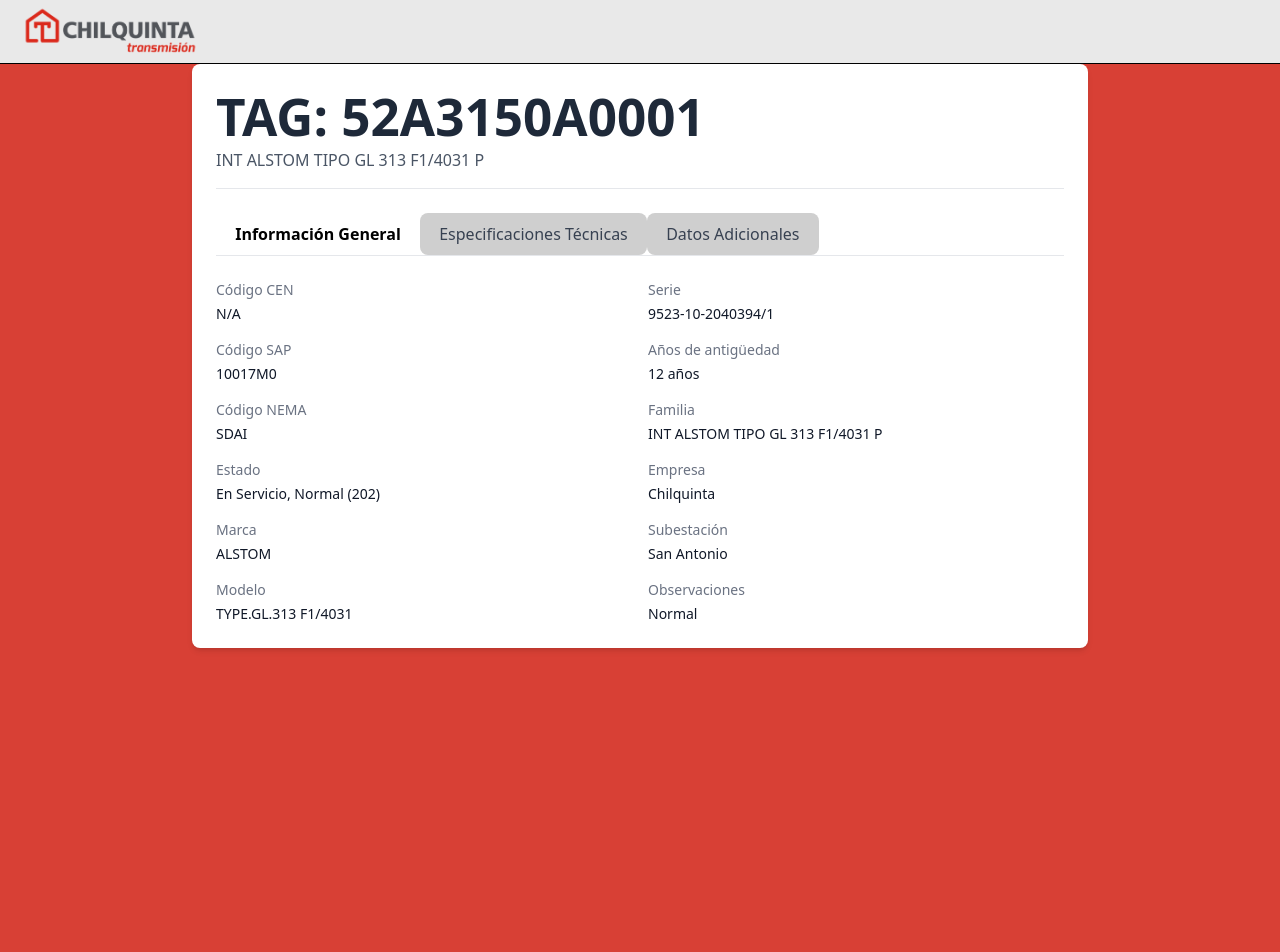
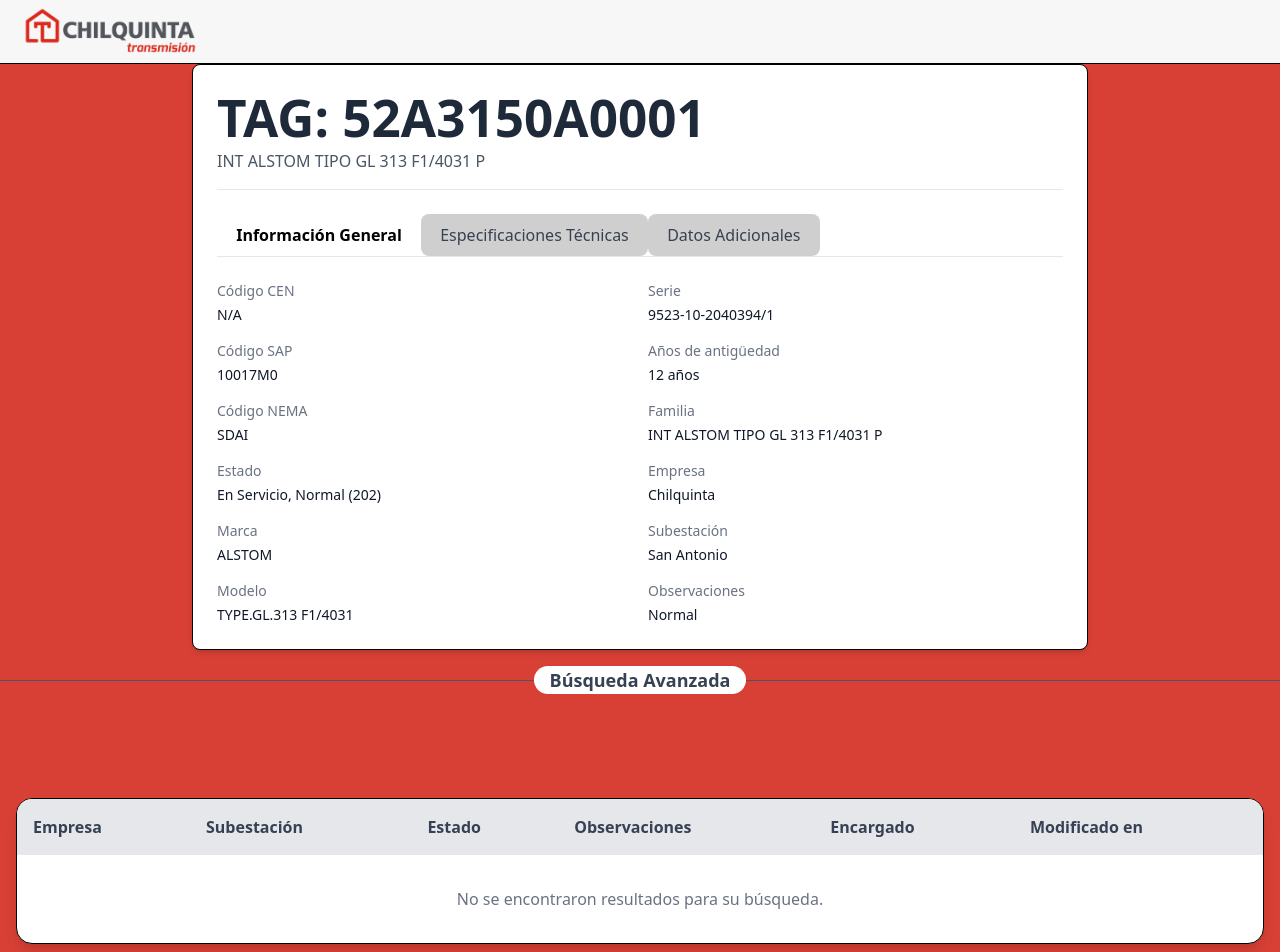
Before and after one commit to EFelipitowo/ChronoPlus-Frontend, a React (Vite) app: page / in a window 1280 px wide. Shown: the top 952 px of the page. Before the commit the page ends 800 px from the top, so only its background shows below. Built offline with nearby package versions, Linux system fonts and the light colour scheme.

Commit message:
Info de un activo con tabla
Se agrego la tabla en la parte inferior del activo para visualizar los ultimos cambios referente a mantenciones o cambios de estadp

```diff
--- a/src/pages/Asset/Asset.tsx
+++ b/src/pages/Asset/Asset.tsx
@@ -1,6 +1,8 @@
 import React, { useState } from 'react';
 import "../../pages/styles/style.css"
 import TopBar_l from '../../components/layout/TopBar_logged';
+import Table from '../../components/ui/Table';
+import type { DataItem, ColumnConfig } from "../../components/ui/Table";
 
 // Definimos los tipos TypeScript para nuestros datos
 interface EquipmentData {
@@ -55,15 +57,49 @@
   }
 };
 
+
 const Asset: React.FC = () => {
   const [activeTab, setActiveTab] = useState<number>(1);
+    const [filteredData, setFilteredData] = useState<DataItem[]>([]);
+    const [sortField, setSortField] = useState<string | number>('modificado_en');
+    const [sortDirection, setSortDirection] = useState<'asc' | 'desc'>('desc');
+
+
+
+  const tableColumns: ColumnConfig[] = [
+    { key: 'empresa', label: 'Empresa', sortable: true },
+    { key: 'nombre_subestacion', label: 'Subestación', sortable: true },
+    { key: 'tag_estado_menor', label: 'Estado', sortable: true },
+    { key: 'observaciones', label: 'Observaciones', sortable: true },
+    { key: 'encargado', label: 'Encargado', sortable: true },
+    { key: 'fecha_registro', label: 'Modificado en', sortable: true }
+  ];
+
+  // Función para manejar el ordenamiento
+    const handleSort = (field: string | number, direction: 'asc' | 'desc') => {
+        setSortField(field);
+        setSortDirection(direction);
+
+        const sortedData = [...filteredData].sort((a, b) => {
+            if (a[field] < b[field]) {
+                return direction === 'asc' ? -1 : 1;
+            }
+            if (a[field] > b[field]) {
+                return direction === 'asc' ? 1 : -1;
+            }
+            return 0;
+        });
+
+        setFilteredData(sortedData);
+    };
+
 
   return (
     <>
         <div className="top-0 left-0 justify-center shadow-md z-50 ">
             <TopBar_l></TopBar_l>
         </div>
-    <div className="max-w-4xl mt-16 mx-auto p-6 bg-white rounded-lg shadow-md">
+        <div className="max-w-4xl mt-16 mx-auto p-6 bg-white rounded-lg shadow-md border-1 border-black">
 
             {/* Encabezado con TAG */}
             <div className="border-b border-gray-200 pb-4 mb-6">
@@ -206,6 +242,23 @@
             </div>
             )}
         </div>
+
+    </div>
+    <div className="flex items-center mb-8 mt-4">
+            <div className="flex-grow border-t border-gray-600"></div>
+            <div className="bg-white px-4 rounded-2xl border-gray-600">
+                <span className="text-lg font-semibold text-gray-700">Búsqueda Avanzada</span>
+            </div>
+        <div className="flex-grow border-t border-gray-600"></div>
+    </div>
+    <div className="relative container mx-auto px-4 py-10 mt-16">
+        <Table
+        data={filteredData}
+        columns={tableColumns}
+        onSort={handleSort}
+        sortField={sortField}
+        sortDirection={sortDirection}
+    />
     </div>
     </>
   );
--- a/src/pages/Main/HomePaige.tsx
+++ b/src/pages/Main/HomePaige.tsx
@@ -46,7 +46,7 @@
   }, []);
 
   // Función para manejar el ordenamiento
-   const handleSort = (field: string | number, direction: 'asc' | 'desc') => {
+  const handleSort = (field: string | number, direction: 'asc' | 'desc') => {
     setSortField(field);
     setSortDirection(direction);
 
@@ -279,13 +279,13 @@
         </div>
 
         {/* Tabla de resultados usando el componente Table */}
-         <Table
+        <Table
           data={filteredData}
           columns={tableColumns}
           onSort={handleSort}
           sortField={sortField}
           sortDirection={sortDirection}
-      />
+        />
       </div>
     </div>
   );
--- a/src/pages/styles/style.css
+++ b/src/pages/styles/style.css
@@ -22,7 +22,7 @@
   left: 0;
   width: 100%;
   height: 8%;
-  background-color: #e9e9e9;
+  background-color: #f7f7f7;
   border-bottom: 1px solid black;
   display: flex;
   align-items: center;
```
Lines whose indentation alone changed are shown as unchanged.
